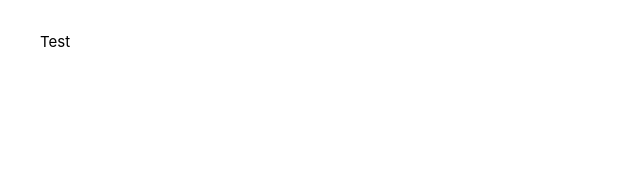
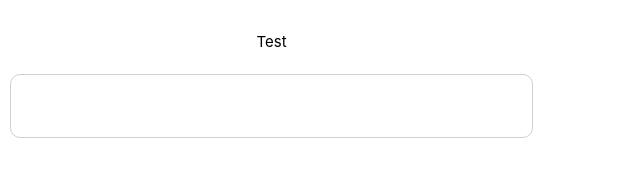
Before and after one commit to Cherkasant/khanukova, a React (Create React App) app: page / in a window 1280 px wide. Shown: the top 188 px of the page, without its empty margins (0-640 px from the left). Built offline with nearby package versions, Linux system fonts and the light colour scheme.

Commit message:
added input component

```diff
--- a/package.json
+++ b/package.json
@@ -10,6 +10,7 @@
     "@types/node": "^16.18.9",
     "@types/react": "^18.0.26",
     "@types/react-dom": "^18.0.9",
+    "classnames": "^2.3.2",
     "react": "^18.2.0",
     "react-dom": "^18.2.0",
     "react-scripts": "5.0.1",
--- a/src/App.tsx
+++ b/src/App.tsx
@@ -1,11 +1,19 @@
-import React from "react";
+import React, { useState } from "react";
 import "./App.css";
 import Role from "./Components/Role";
+import Input from "./Components/Input";
+import onChangeInput from "./Components/Input";
+import InputProps from "./Components/Input";
 
 function App() {
+  const [inputValue, setInputValue] = useState(" ");
+  const onChange = (value: string) => {
+    setInputValue(value);
+  };
   return (
     <div className="App">
       <Role name={"Test"} />
+      <Input value={inputValue} onChange={onChange}></Input>
     </div>
   );
 }
--- /dev/null
+++ b/src/Components/Input/Input.module.css
@@ -0,0 +1,28 @@
+.input {
+  width: 500px;
+  height: 60px;
+  border: 1px solid #d0d0d0;
+  border-radius: 10px;
+  font-family: "Inter";
+  font-weight: 400;
+  font-size: 18px;
+  line-height: 22px;
+  color: #0e0e0e;
+  padding-left: 19px;
+}
+
+.input:focus {
+  filter: drop-shadow(0px 4px 4px rgba(0, 0, 0, 0.25));
+}
+
+.input:active {
+  color: #313037;
+}
+
+.disabled {
+  background: #e8e8e8;
+}
+
+.error {
+  color: #fd3419;
+}
--- /dev/null
+++ b/src/Components/Input/Input.tsx
@@ -0,0 +1,41 @@
+import React, { FC, ChangeEvent } from "react";
+import styles from "./Input.module.css";
+import classnames from "classnames";
+
+type InputProps = {
+  value: string;
+  onChange: (value: string) => void;
+  placeholder?: string;
+  disabled?: boolean;
+  error?: string;
+  className?: string;
+};
+
+const Input: FC<InputProps> = ({
+  value,
+  onChange,
+  placeholder,
+  disabled,
+  error,
+  className,
+}) => {
+  const onChangeInput = (event: ChangeEvent<HTMLInputElement>) => {
+    onChange(event.target.value);
+  };
+  return (
+    <div className={styles.container}>
+      <input
+        value={value}
+        onChange={onChangeInput}
+        placeholder={placeholder}
+        disabled={disabled}
+        className={classnames(styles.input, {
+          [styles.disabled]: !!disabled,
+        })}
+      />
+      {error && <div className={styles.error}>{error}</div>}
+    </div>
+  );
+};
+
+export default Input;
--- /dev/null
+++ b/src/Components/Input/index.ts
@@ -0,0 +1 @@
+export { default } from "./Input"
```
Also changed, not shown: 1 other file (tests, documents, lock files or other folders).
